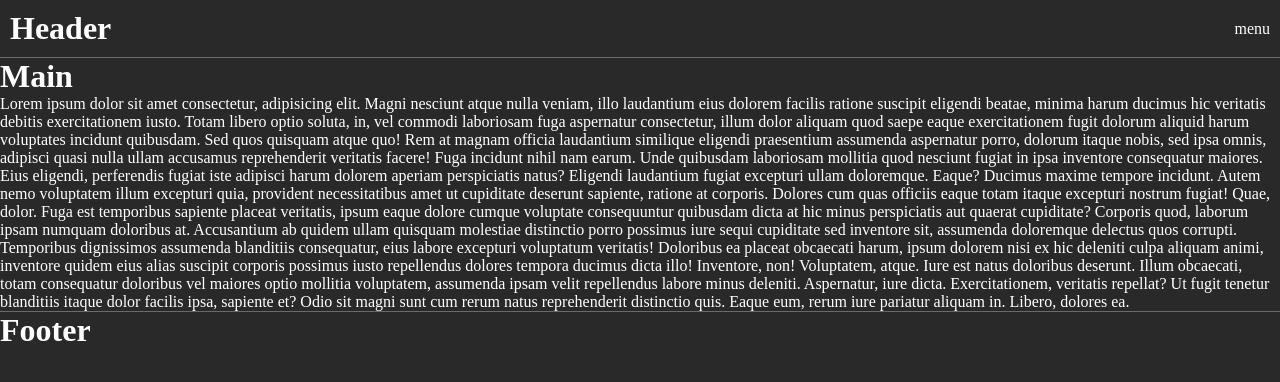
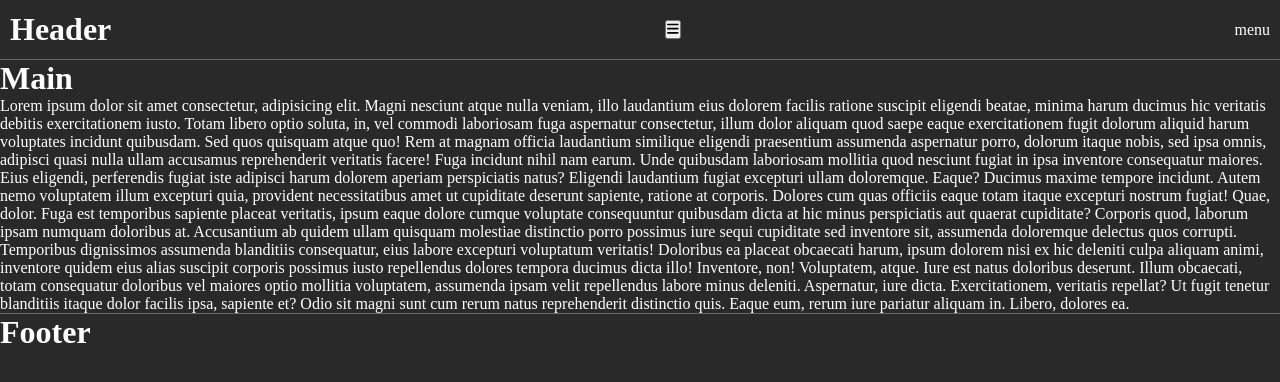
Before and after one commit to DanieleAntonaci/portfolio-personale, a Vue app: page / in a window 1280 px wide. Shown: the top 382 px of the page. Built offline with nearby package versions, Linux system fonts and the light colour scheme.

Commit message:
Struttura side bar

```diff
--- /dev/null
+++ b/src/components/HamburgerMenu.vue
@@ -0,0 +1,37 @@
+<script>
+export default {
+    data() {
+        return {
+            menuShow: false,
+
+        }
+    },
+}
+</script>
+
+<template>
+    <button @click="menuShow = !menuShow">
+        <font-awesome-icon  icon="fa-solid fa-bars" />
+
+    </button>
+    <ul v-if="menuShow" class="sideMenu">
+        <li>
+            menu
+        </li>
+    </ul>
+</template>
+
+<style scoped lang="scss">
+@use '../style/partials/mixin' as *;
+@use '../style/partials/variables' as *;
+
+.sideMenu {
+    position: absolute;
+    right: 0;
+    top: 60px;
+    background-color: black;
+    z-index: 800;
+    height: calc(100vh - 60px);
+    width: 90%;
+}
+</style>
--- a/src/components/Header.vue
+++ b/src/components/Header.vue
@@ -1,6 +1,8 @@
 <script>
+import HamburgerMenu from './HamburgerMenu.vue';
+
 export default {
-
+    components: { HamburgerMenu }
 }
 </script>
 
@@ -9,10 +11,7 @@ export default {
         <h1>
             Header
         </h1>
-        <button class="bars">
-            <font-awesome-icon  icon="fa-solid fa-bars" />
-
-        </button>
+        <HamburgerMenu class="bars"/>
         <ul>
             <li>
                 menu
@@ -29,6 +28,7 @@ export default {
     border-bottom: .5px solid rgb(106, 106, 106);
     background-color: rgb(41, 41, 41);
     padding: 10px;
+    height: 60px;
 
     position: sticky;
     top: 0;
```
